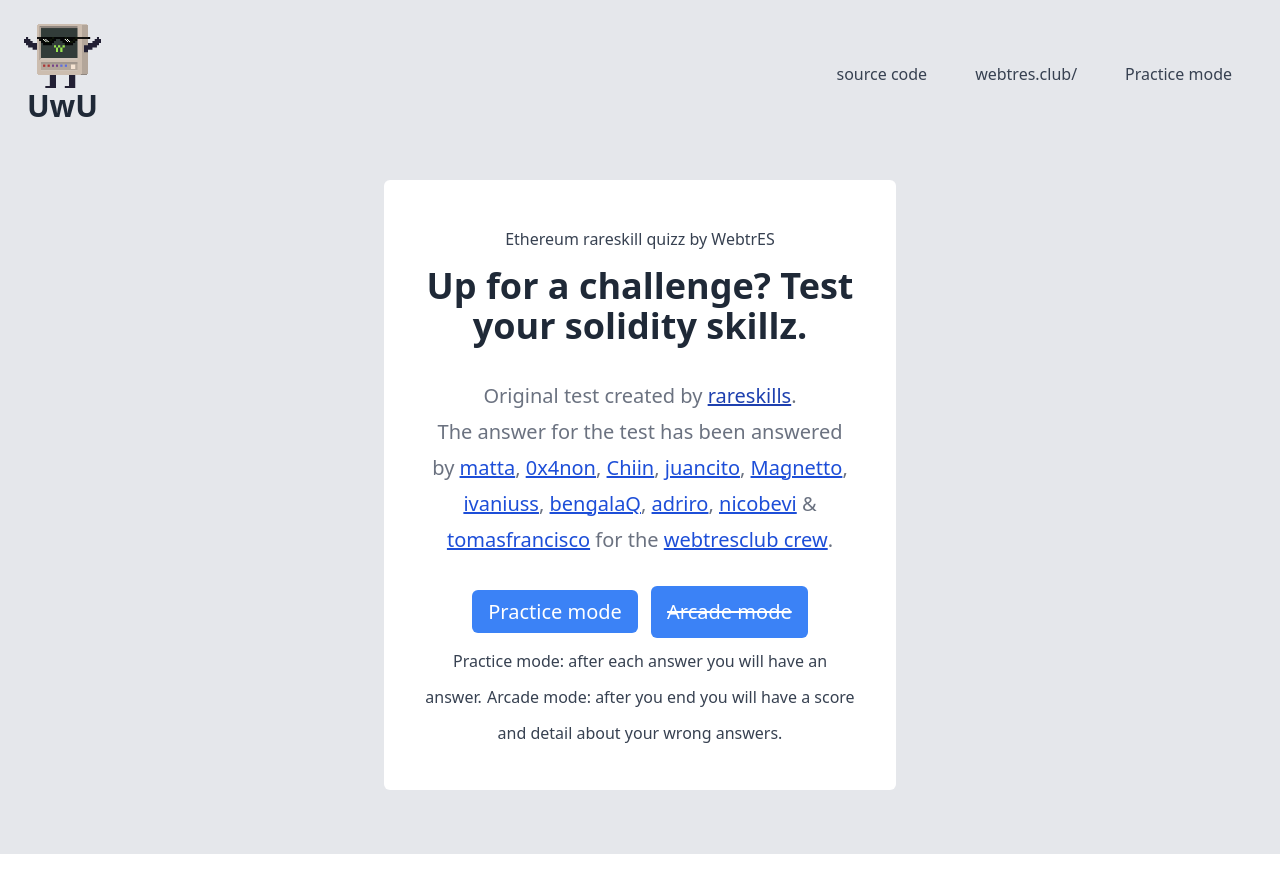
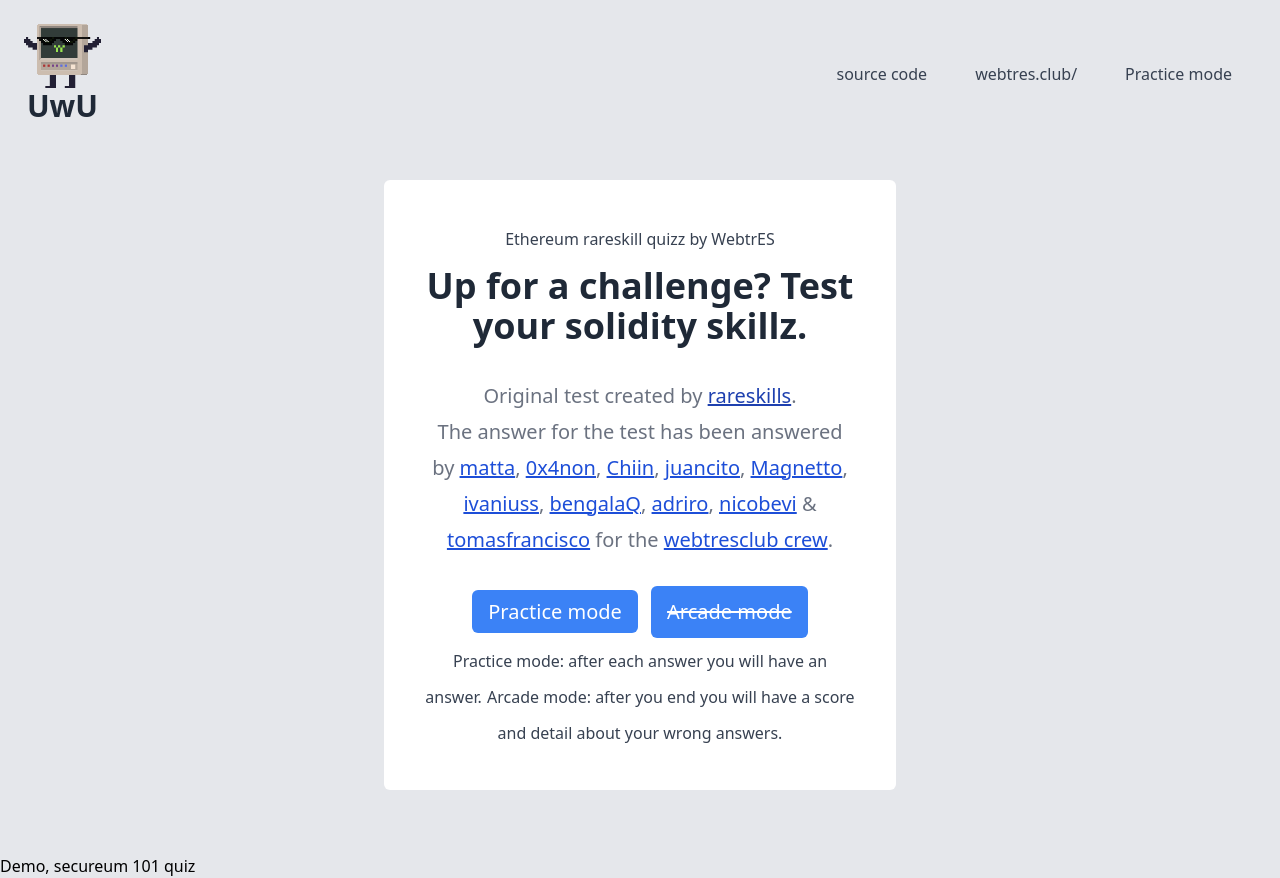
Before and after one commit to eugenioclrc/rareskill-webtres, a SvelteKit app: page / in a window 1280 px wide. Before the commit the page ends 854 px from the top, so only its background shows below. Built offline with nearby package versions, Linux system fonts and the light colour scheme.

Commit message:
link to force render of secureum demo

```diff
--- a/src/routes/+page.svelte
+++ b/src/routes/+page.svelte
@@ -105,3 +105,4 @@
 		>
 	</div>
 </section>
+<a href="/practice/secureum/bootcamp-101/"> Demo, secureum 101 quiz</a>
```
